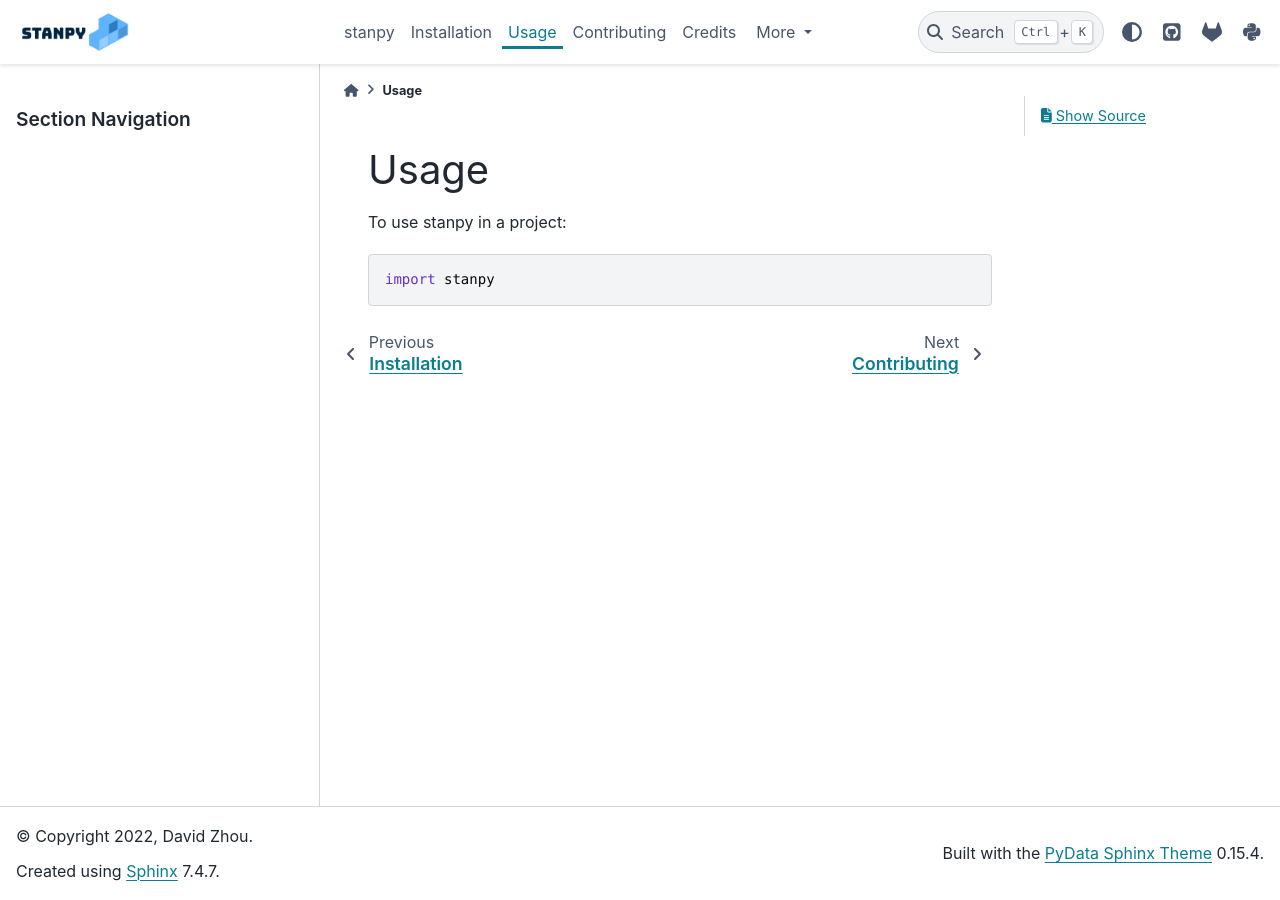
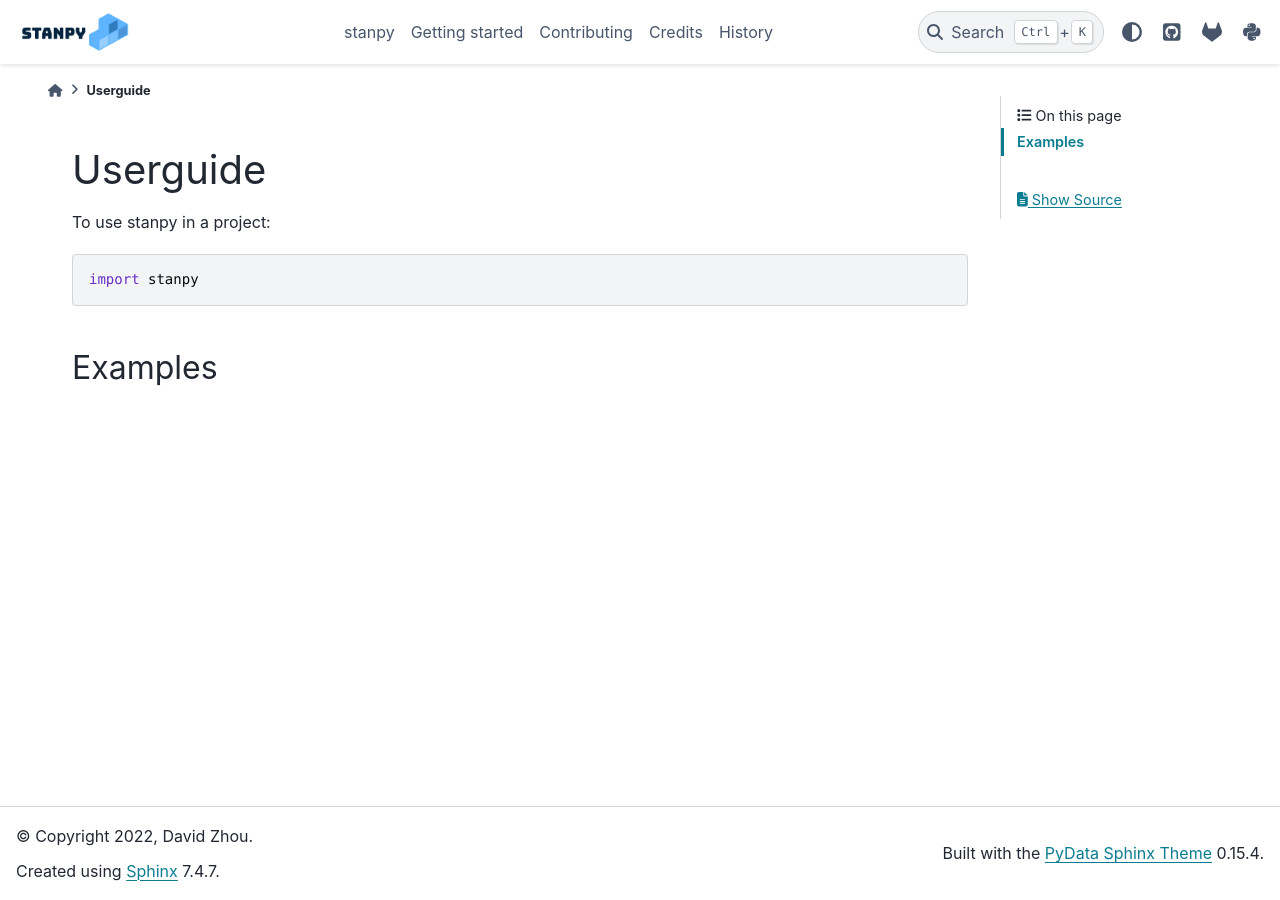
Before and after one commit to DavidNaizheZhou/stanpy, a Sphinx documentation site: the page built from docs/user_guide.rst, in a window 1280 px wide. Built offline with Sphinx 7.4.7 and the PyData theme 0.15.4, drawn with Linux system fonts in a browser that asks for light colours; pages that are not in the unit, such as notebooks, are missing from menus.

Commit message:
documentation

```diff
--- a/docs/installation.rst
+++ b/docs/installation.rst
@@ -1,7 +1,7 @@
 .. highlight:: shell
 
 ============
-Installation
+Getting started
 ============
 
 
--- a/docs/usage.rst
+++ b/docs/user_guide.rst
@@ -1,7 +1,10 @@
 =====
-Usage
+Userguide
 =====
 
 To use stanpy in a project::
 
     import stanpy
+
+Examples
+--------------
```
Also changed, not shown: docs/api_reference.rst (added, +10 -0 lines).
